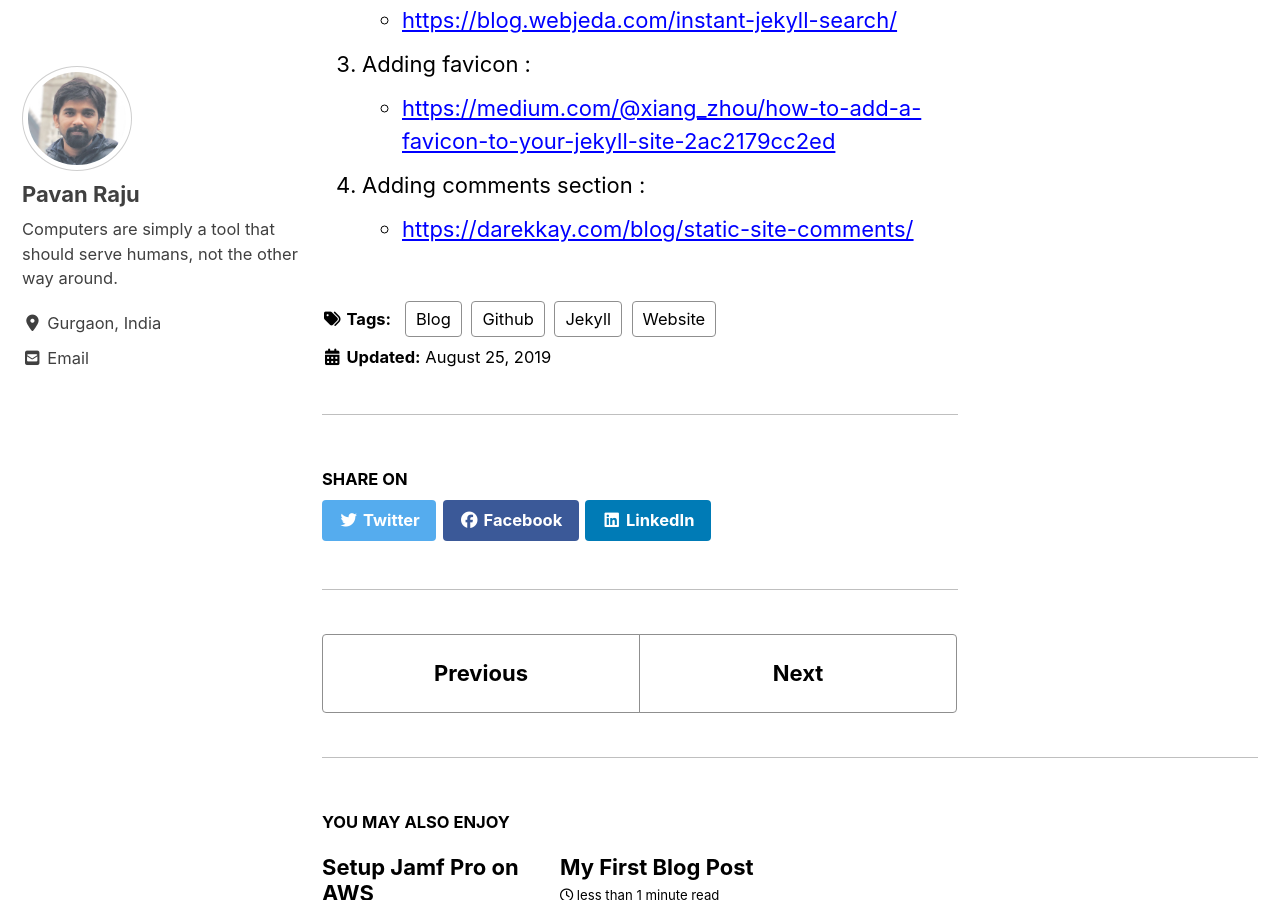
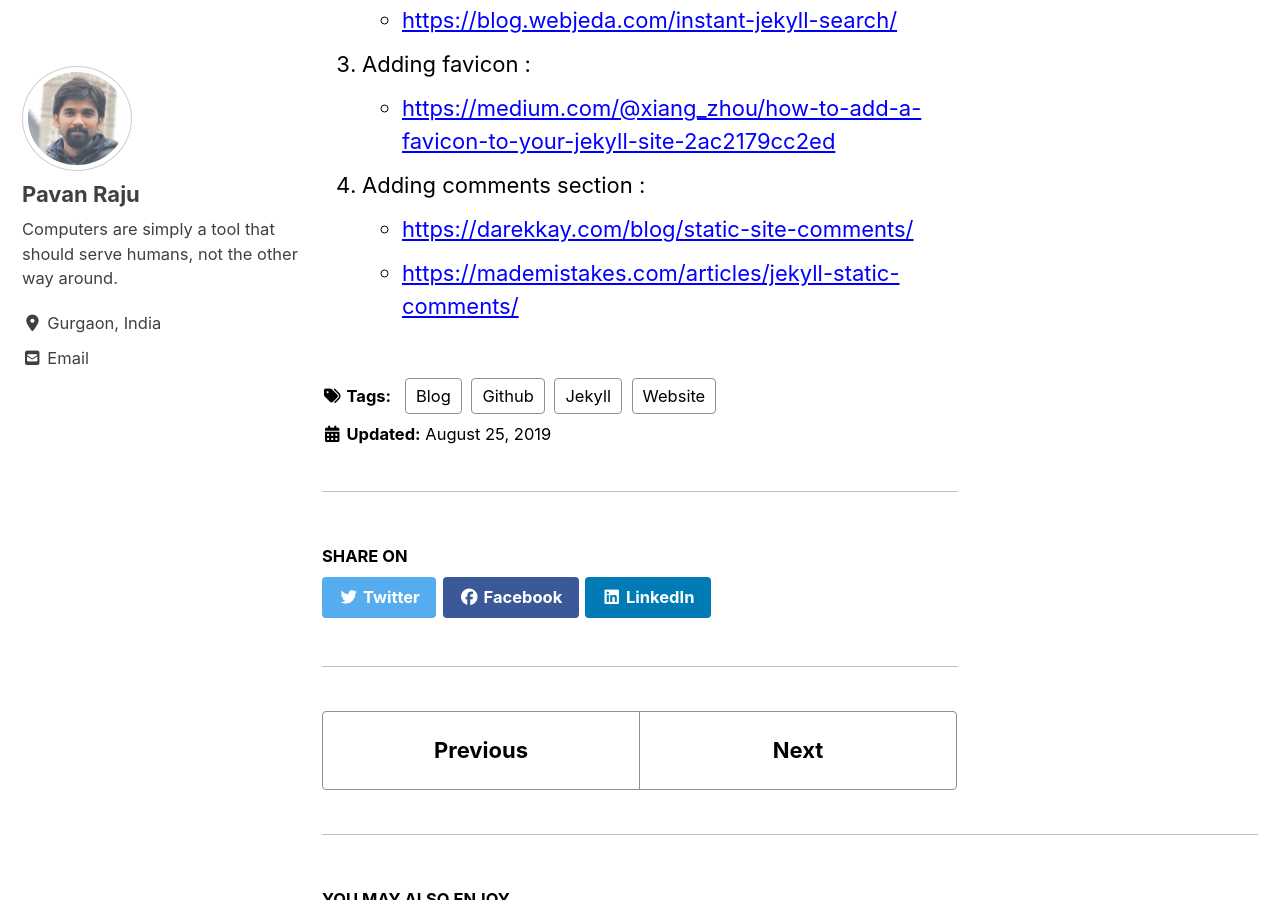
Before and after one commit to iampavan/themacguy, a Jekyll site: the page built from _posts/2019/2019-08-August/2019-08-25-01-Build-Jekyll-site.md, in a window 1280 px wide and 900 px high, scrolled down 1908 px. Built offline with Jekyll 4.4.1, drawn with Linux system fonts in a browser that asks for light colours; cached includes are drawn as plain includes; nearby versions of some CDN libraries.

Commit message:
Update 2019-08-25-01-Build-Jekyll-site.md

```diff
--- a/_posts/2019/2019-08-August/2019-08-25-01-Build-Jekyll-site.md
+++ b/_posts/2019/2019-08-August/2019-08-25-01-Build-Jekyll-site.md
@@ -54,3 +54,4 @@ Random
 
 4. Adding comments section :
 - <https://darekkay.com/blog/static-site-comments/>{:target="_blank"}
+- <https://mademistakes.com/articles/jekyll-static-comments/>{:target="_blank"}
```
